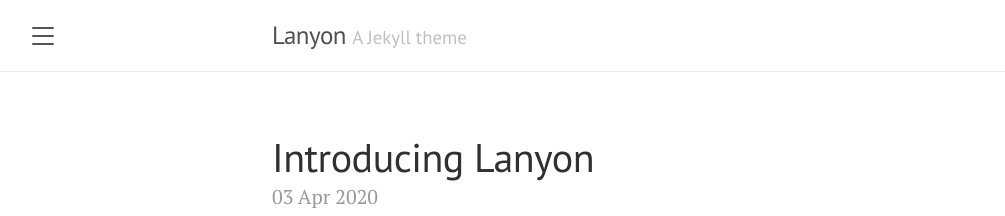
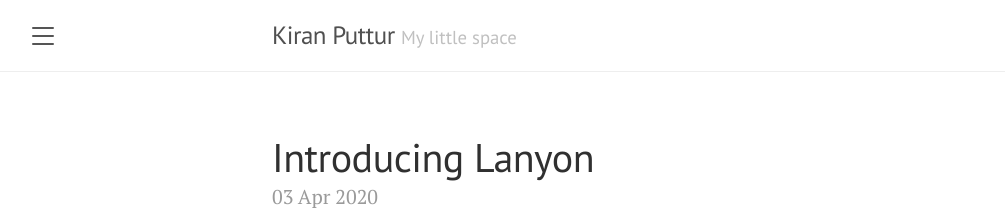
Before and after one commit to kputtur/kputtur.github.io, a Jekyll site: the page built from index.html, in a window 1280 px wide and 900 px high. Shown: the top 216 px of the window, without its empty margins (8-1013 px from the left). Built offline with Jekyll 4.4.1, drawn with Linux system fonts in a browser that asks for light colours; the list of posts is cut into pages by our own code.

Commit message:
Update _config.yml
Updating the name

```diff
--- a/_config.yml
+++ b/_config.yml
@@ -1,6 +1,6 @@
 # Setup
-title:               Lanyon
-tagline:             'A Jekyll theme'
+title:               Kiran Puttur
+tagline:             'My little space'
 description:         'A reserved <a href="https://jekyllrb.com" target="_blank">Jekyll</a> theme that places the utmost gravity on content with a hidden drawer. Made by <a href="https://twitter.com/mdo" target="_blank">@mdo</a>.'
 url:                 http://lanyon.getpoole.com
 baseurl:             ''
```
